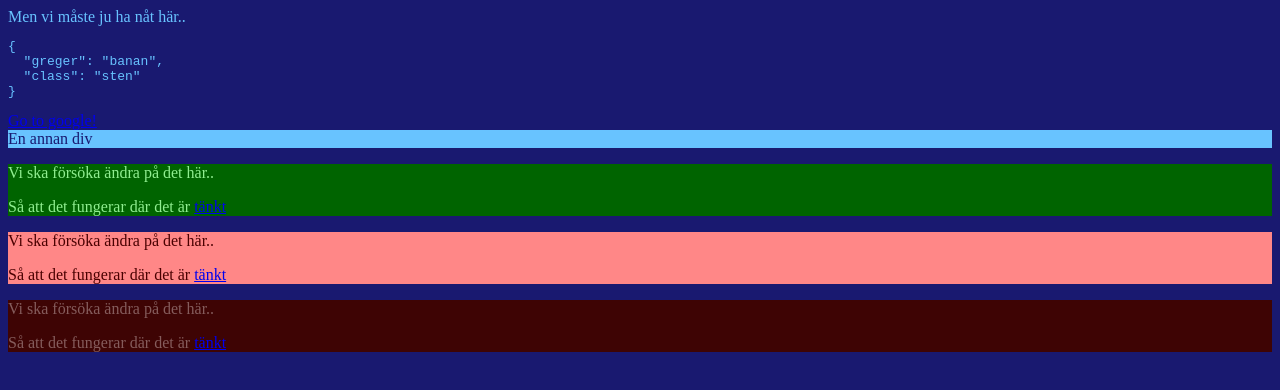
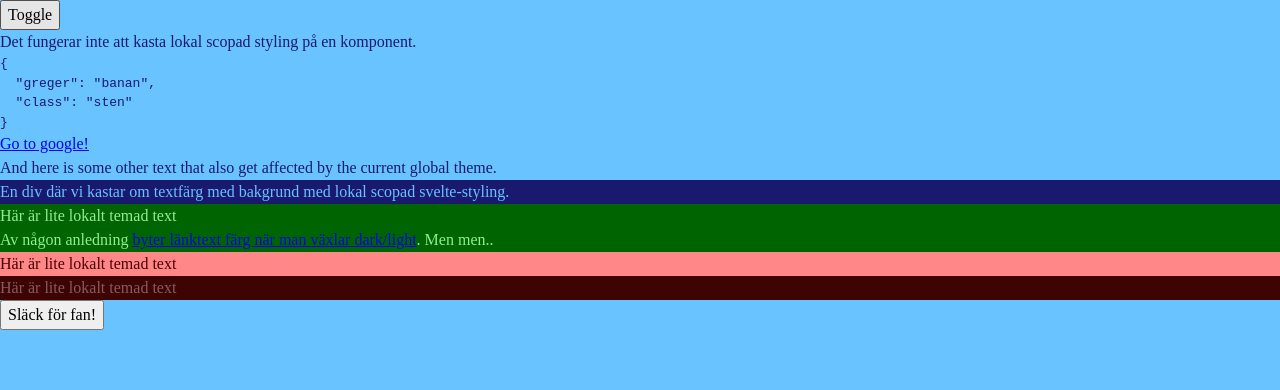
Before and after one commit to Utedass/css-themes, a SvelteKit app: page / in a window 1280 px wide. Shown: the top 390 px of the page. Built offline with nearby package versions, Linux system fonts and the light colour scheme.

Commit message:
Add own mode watcher and switch instead of relying on mode-switch package.

```diff
--- a/src/app.css
+++ b/src/app.css
@@ -1,3 +1,6 @@
+/* Reset to unify different browsers unique styling */
+@import 'style-resets.css';
+
 /* Default theme */
 :root {
 	--bg-light: #68c3ff;
--- a/src/app.html
+++ b/src/app.html
@@ -1,9 +1,27 @@
 <!doctype html>
-<html lang="en" data-mode="dark" data-theme="al">
+<html lang="en">
 	<head>
 		<meta charset="utf-8" />
 		<meta name="viewport" content="width=device-width, initial-scale=1" />
 		<meta name="text-scale" content="scale" />
+
+		<script>
+			/* Snippet to retrieve the correct mode at reload, before svelte hydration occurs */
+			(() => {
+				const mode = localStorage.getItem('mode-watcher-mode') ?? 'system';
+
+				const dark =
+					mode === 'dark' ||
+					(mode === 'system' && window.matchMedia('(prefers-color-scheme: dark)').matches);
+
+				const root = document.documentElement;
+
+				root.classList.toggle('dark', dark);
+				root.dataset.mode = dark ? 'dark' : 'light';
+				root.style.colorScheme = dark ? 'dark' : 'light';
+			})();
+		</script>
+
 		%sveltekit.head%
 	</head>
 	<body data-sveltekit-preload-data="hover">
--- a/src/lib/components/Text.svelte
+++ b/src/lib/components/Text.svelte
@@ -15,3 +15,5 @@
 </pre>
 
 <a href="https://google.com">Go to google!</a>
+
+<p>And here is some other text that also get affected by the current global theme.</p>
--- /dev/null
+++ b/src/lib/mode-watcher/ModeWatcher.svelte
@@ -0,0 +1,30 @@
+<script lang="ts">
+	import { mode } from './mode-state.svelte';
+	import { browser } from '$app/environment';
+
+	// Retrieve browser-stored setting on load
+	$effect(() => {
+		if (!browser) return;
+
+		const saved = localStorage.getItem('mode-watcher-mode');
+		if (saved === 'light' || saved === 'dark' || saved === 'system') {
+			mode.mode = saved;
+		}
+	});
+
+	// React to changed setting and store that to browser storage
+	$effect(() => {
+		const root = document.documentElement;
+
+		let dark =
+			mode.mode === 'dark' ||
+			(mode.mode === 'system' && window?.matchMedia('(prefers-color-scheme: dark)').matches);
+
+		root.classList.toggle('dark', dark);
+		root.dataset.mode = dark ? 'dark' : 'light';
+		root.style.colorScheme = dark ? 'dark' : 'light';
+
+		// Store setting to browser
+		localStorage.setItem('mode-watcher-mode', mode.mode);
+	});
+</script>
--- /dev/null
+++ b/src/lib/mode-watcher/index.ts
@@ -0,0 +1,5 @@
+import {mode, toggleMode } from './mode-state.svelte';
+
+export { mode, toggleMode };
+
+export { default } from './ModeWatcher.svelte';
--- /dev/null
+++ b/src/lib/mode-watcher/mode-state.svelte.ts
@@ -0,0 +1,8 @@
+type modeType = { mode : 'light' | 'dark' | 'system'; };
+
+// Holds the current mode state, globally, in a svelte state-rune. Works since this is a .svelte.ts file
+export const mode = $state<modeType>({ mode: 'system' });
+
+export function toggleMode() {
+	mode.mode = mode.mode === 'dark' ? 'light' : 'dark';
+}
--- a/src/routes/+layout.svelte
+++ b/src/routes/+layout.svelte
@@ -1,5 +1,6 @@
 <script lang="ts">
 	import favicon from '$lib/assets/favicon.svg';
+	import ModeWatcher from '$lib/mode-watcher';
 	import '../app.css';
 
 	let { children } = $props();
@@ -9,4 +10,6 @@
 	<link rel="icon" href={favicon} />
 </svelte:head>
 
+<ModeWatcher />
+
 {@render children()}
--- a/src/routes/+page.svelte
+++ b/src/routes/+page.svelte
@@ -1,26 +1,29 @@
 <script lang="ts">
 	import { resolve } from '$app/paths';
 	import Text from '$lib/components/Text.svelte';
+	import { mode, toggleMode } from '$lib/mode-watcher';
 </script>
 
-<Text greger="banan" class="sten">Men vi måste ju ha nåt här..</Text>
+<button onclick={toggleMode}>Toggle</button>
 
-<div class="sten">En annan div</div>
+<Text greger="banan" class="sten">Det fungerar inte att kasta lokal scopad styling på en komponent.</Text>
+
+<div class="sten">En div där vi kastar om textfärg med bakgrund med lokal scopad svelte-styling.</div>
 
 <div class="themed" data-mode="dark" data-theme="alt">
-	<p>Vi ska försöka ändra på det här..</p>
-	<span>Så att det fungerar där det är <a href={resolve('/')}>tänkt</a></span>
+	<p>Här är lite lokalt temad text</p>
+	<span>Av någon anledning <a href={resolve('/')}>byter länktext färg när man växlar dark/light</a>. Men men..</span>
 </div>
 
 <div class="themed" data-theme="alt2">
-	<p>Vi ska försöka ändra på det här..</p>
-	<span>Så att det fungerar där det är <a href={resolve('/')}>tänkt</a></span>
+	<p>Här är lite lokalt temad text</p>
 </div>
 
 <div class="themed" data-mode="dark" data-theme="alt2">
-	<p>Vi ska försöka ändra på det här..</p>
-	<span>Så att det fungerar där det är <a href={resolve('/')}>tänkt</a></span>
+	<p>Här är lite lokalt temad text</p>
 </div>
+
+<button onclick={() => mode.mode = "dark"}>Släck för fan!</button>
 
 <style>
 	.sten {
--- /dev/null
+++ b/src/style-resets.css
@@ -0,0 +1,78 @@
+/* https://www.joshwcomeau.com/css/custom-css-reset/ */
+
+/* 1. Use a more-intuitive box-sizing model */
+*,
+*::before,
+*::after {
+	box-sizing: border-box;
+}
+
+/* 2. Remove default margin */
+*:not(dialog) {
+	margin: 0;
+}
+
+/* 3. Enable keyword animations */
+@media (prefers-reduced-motion: no-preference) {
+	html {
+		interpolate-size: allow-keywords;
+	}
+}
+
+body {
+	/* 4. Increase line-height */
+	line-height: 1.5;
+	/* 5. Improve text rendering */
+	-webkit-font-smoothing: antialiased;
+}
+
+/* 6. Improve media defaults */
+img,
+picture,
+video,
+canvas,
+svg {
+	display: block;
+	max-width: 100%;
+}
+
+/* 7. Inherit fonts for form controls */
+input,
+button,
+textarea,
+select {
+	font: inherit;
+}
+
+/* 8. Avoid text overflows */
+p,
+h1,
+h2,
+h3,
+h4,
+h5,
+h6 {
+	overflow-wrap: break-word;
+}
+
+/* 9. Improve line wrapping */
+p {
+	text-wrap: pretty;
+}
+
+h1,
+h2,
+h3,
+h4,
+h5,
+h6 {
+	text-wrap: balance;
+}
+
+/*
+  10. Create a root stacking context
+*/
+#root,
+#__next {
+	isolation: isolate;
+}
```
